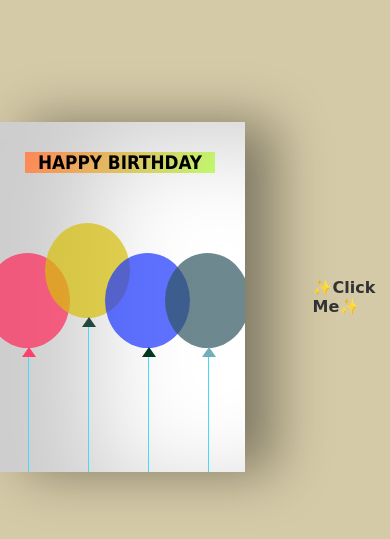
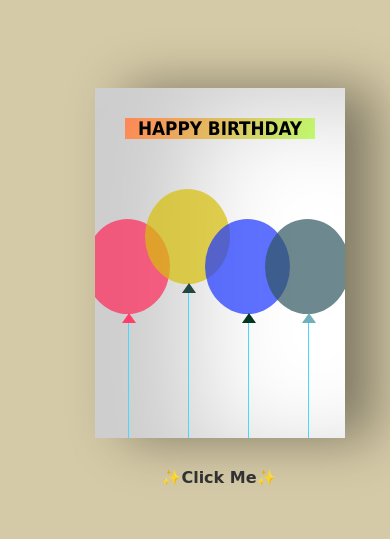
Before and after one commit to k-e-e-m-u-n/EB, a plain HTML site: page index.html in a window 390 px wide. Shown: the part 133-672 px from the top of the page. Drawn offline with Linux system fonts and the light colour scheme.

Commit message:
updated media screen

```diff
--- a/css/style.css
+++ b/css/style.css
@@ -175,6 +175,24 @@ p {
   outline-style: dotted;
 }
 
-@media screen {
+@media screen and (max-width: 414px) {
+  body {
+    display: flex;
+    align-items: center;
+    justify-content: center;
+    height: 100vh;
+    background-color: #a58e4377;
+    flex-direction: column;
+  }
+
+  .birthdayCard {
+    width: 200px;
+    height: 280px;
+    transform: perspective(2000px);
+  }
+  a {
+    margin-top: 5rem;
+  }
+
 
 }
```
